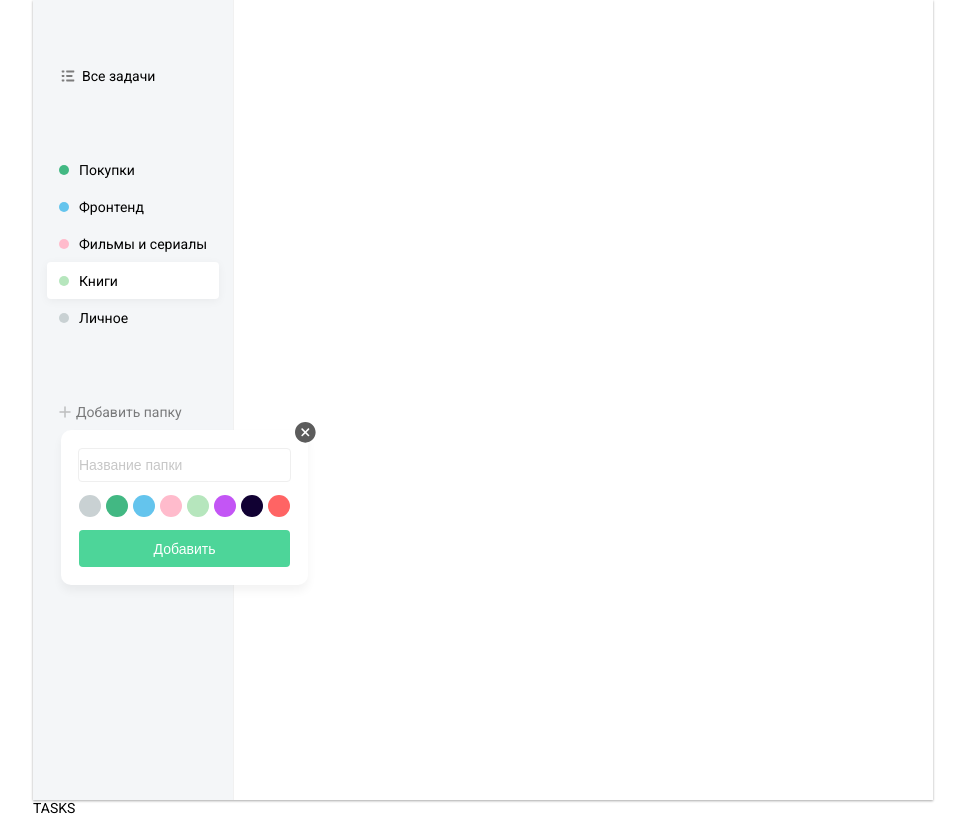
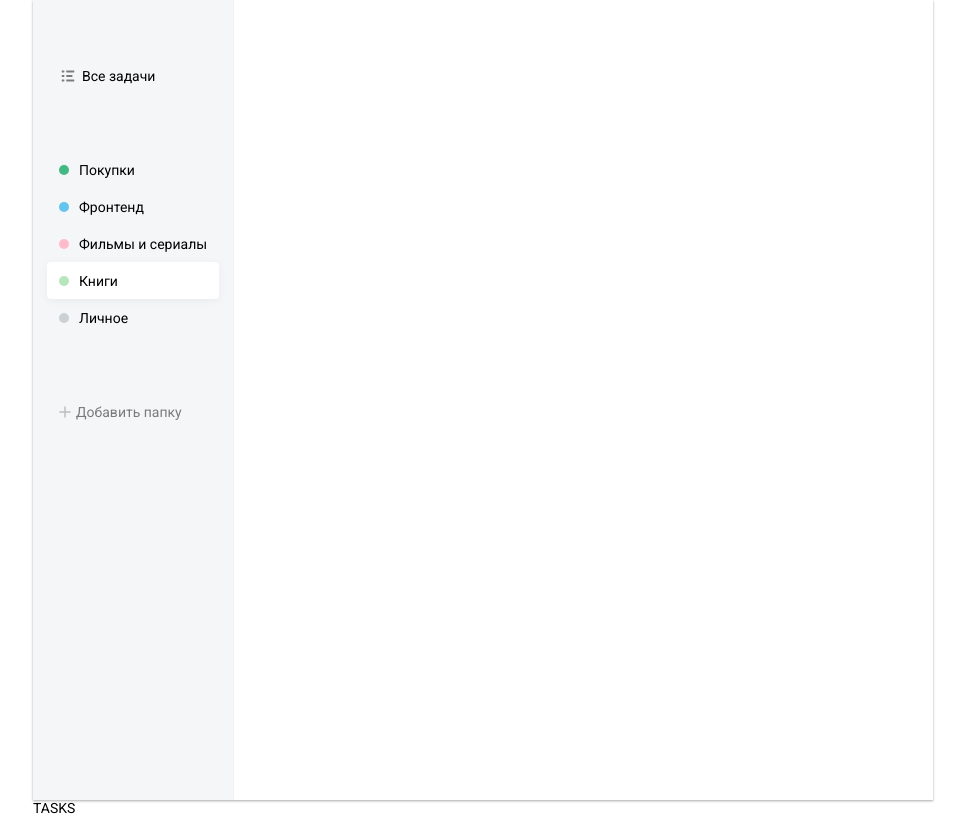
Before and after one commit to Alex5/react-todo, a React (Create React App) app: page / in a window 1280 px wide. Shown: the whole page, without its empty margins (157-1122 px from the left). Built offline with nearby package versions, Linux system fonts and the light colour scheme.

Commit message:
false////

```diff
--- a/src/components/AddList/AddListButton.jsx
+++ b/src/components/AddList/AddListButton.jsx
@@ -6,7 +6,7 @@ import Badge from "../Badge/Badge";
 
 const AddListButton = ({colors}) => {
 
-    const [visiblePopup, setVisiblePopup] = useState(true)
+    const [visiblePopup, setVisiblePopup] = useState(false)
 
     const onAddListClick = () => {
         setVisiblePopup(true)
```
